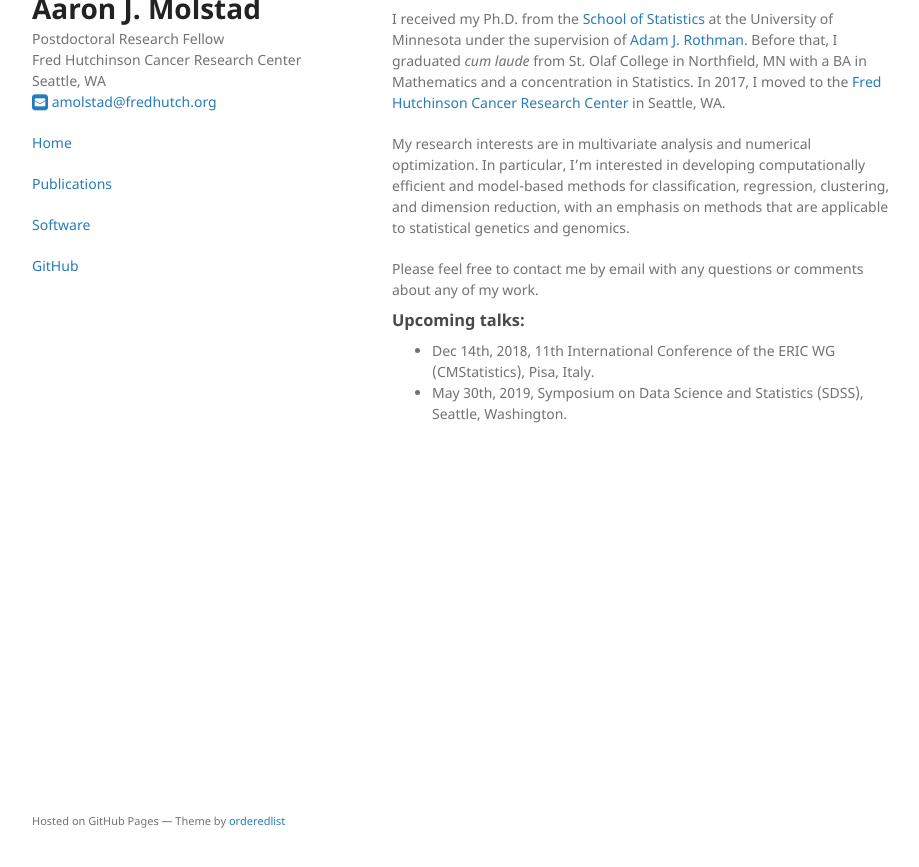
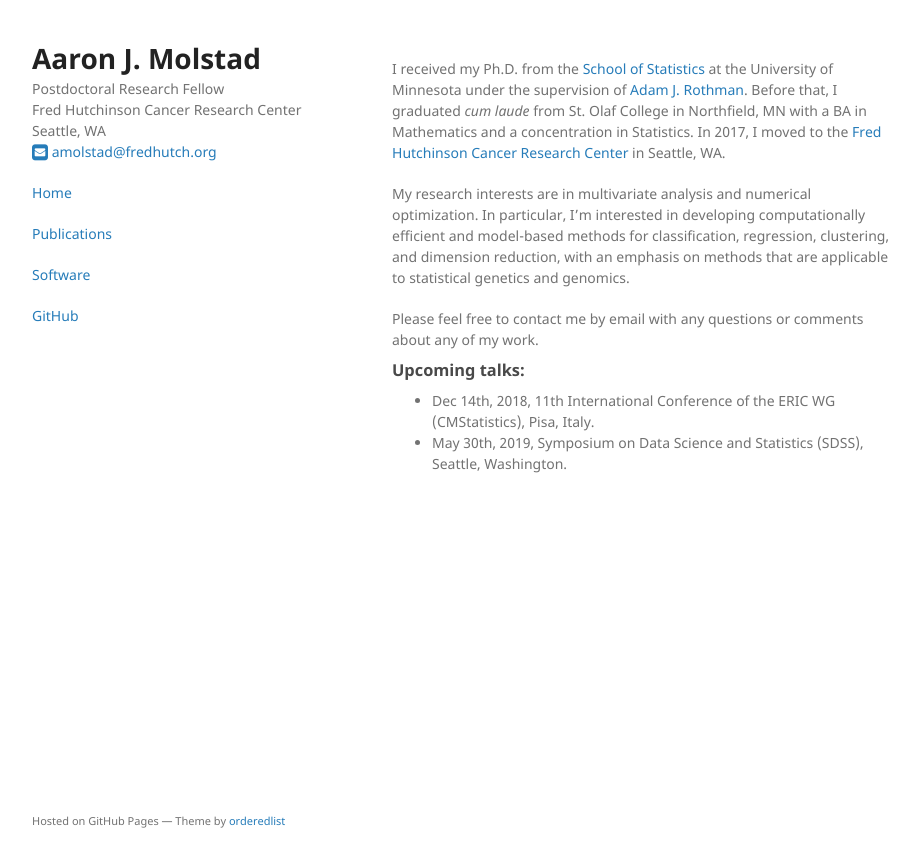
Before and after one commit to ajmolstad/ajmolstad.github.io, a Jekyll site: the page built from index.md, in a window 1280 px wide. Shown: the top 867 px of the page, without its empty margins (178-1097 px from the left). Built offline with Jekyll 4.4.1, drawn with Linux system fonts in a browser that asks for light colours.

Commit message:
Update jekyll-theme-minimal.scss

```diff
--- a/_sass/jekyll-theme-minimal.scss
+++ b/_sass/jekyll-theme-minimal.scss
@@ -4,7 +4,7 @@
 
 body {
   background-color: #fff;
-  padding:00px;
+  padding:50px;
   font: 14px/1.5 "Noto Sans", "Helvetica Neue", Helvetica, Arial, sans-serif;
   color:#727272;
   font-weight:400;
```
